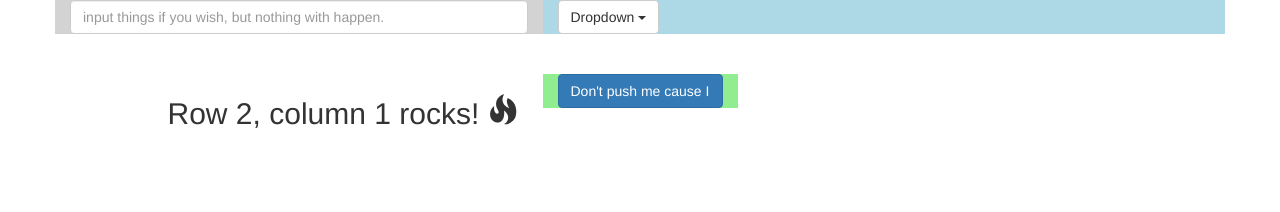
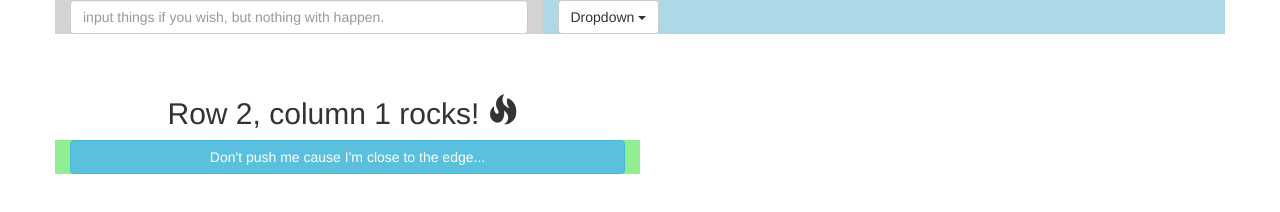
Before and after one commit to katya20/bootstrap-challenge, a plain HTML site: page index.html in a window 1280 px wide. Drawn offline with nearby package versions, Linux system fonts and the light colour scheme.

Commit message:
Classadoo autocommit

```diff
--- a/index.html
+++ b/index.html
@@ -32,15 +32,15 @@
       </div>
 
       <div class="row row-1">
-        <div class="col-xs-4 col-xs-offset-1">
+        <div class="col-xs-6 col-xs-offset-1">
           <h2>
             Row 2, column 1 rocks!
             <span class="	glyphicon glyphicon-fire" aria-hidden="true"></span>
           </h2>
         </div>
 
-        <div class="col-xs-2 color-3">
-          <input type="text" class="btn btn-primary btn-4" value="Don't push me cause I'm close to the edge..." />
+        <div class="col-xs-6 color-3">
+          <input type="text" class="btn btn-info btn-4" value="Don't push me cause I'm close to the edge..." />
         </div>
       </div>
 
```
